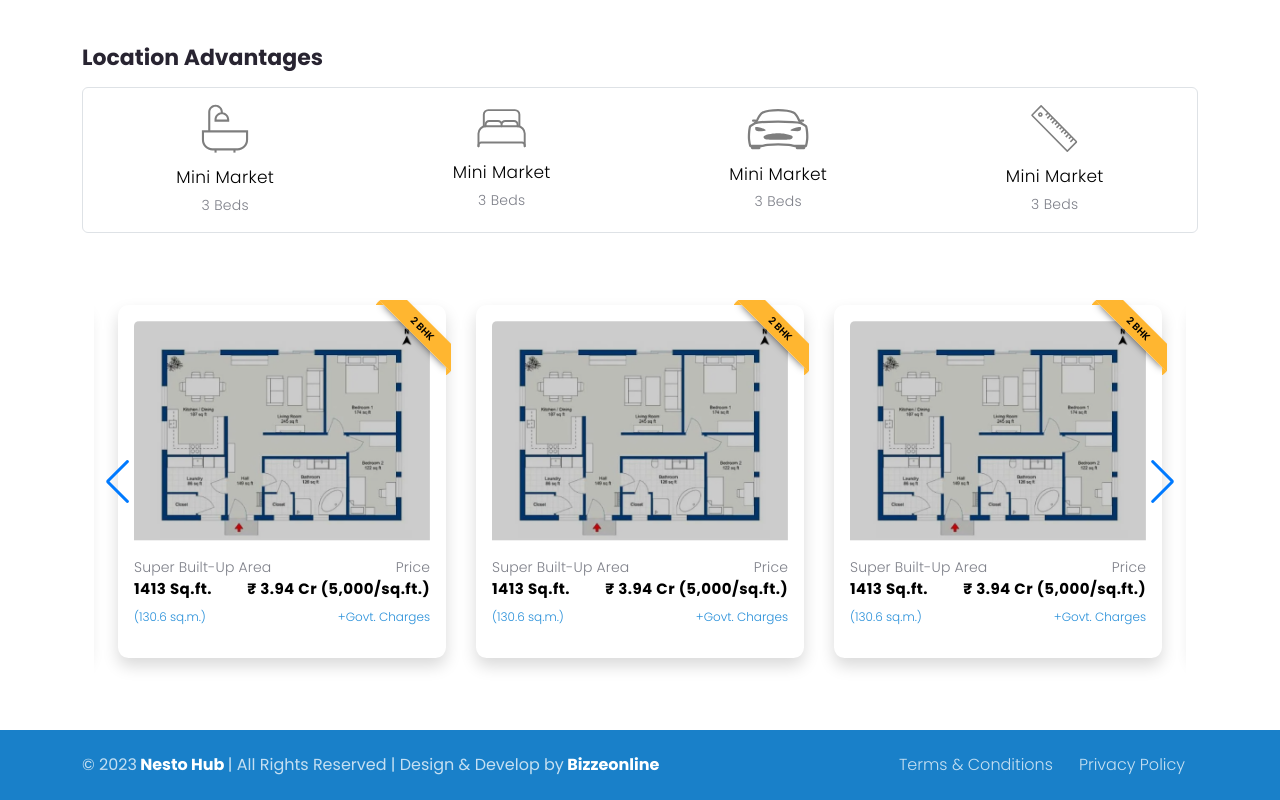
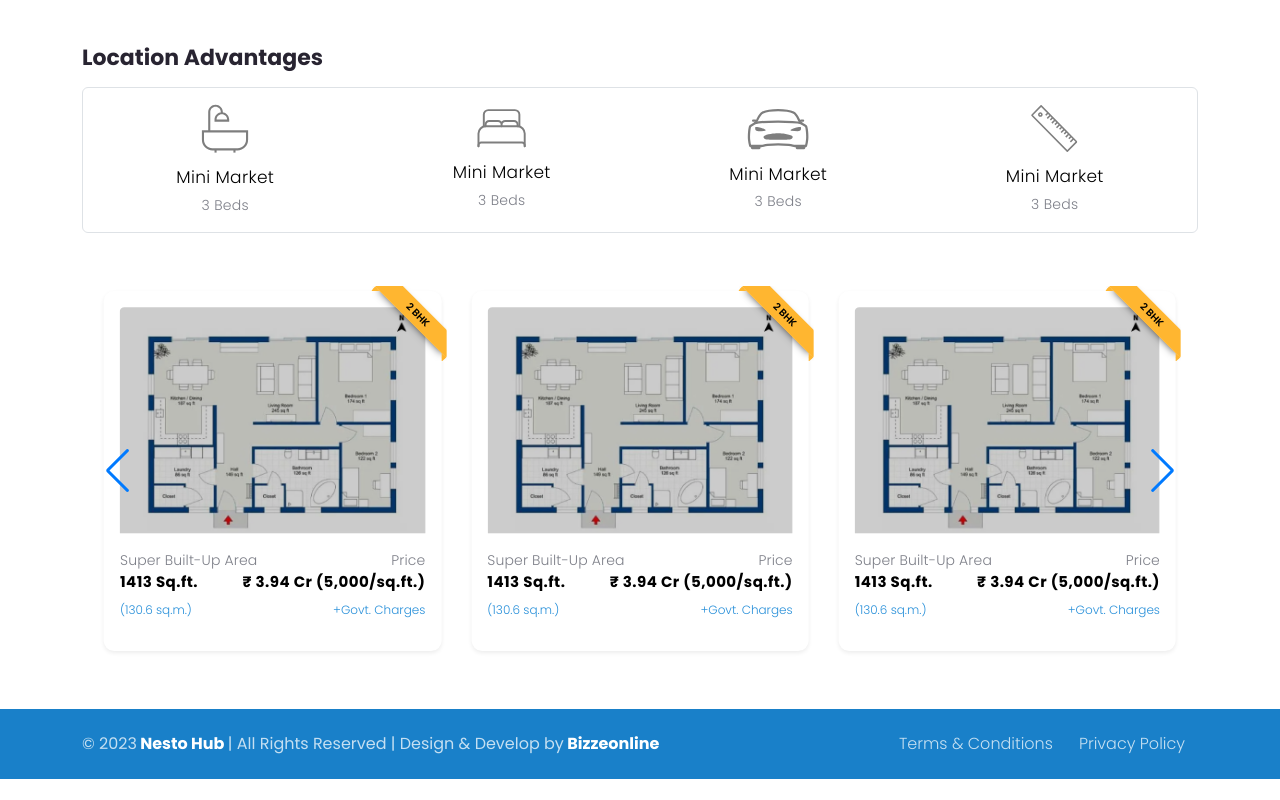
Before and after one commit to Vivekackrolix/Nesto-Frontend, a React (Create React App) app: page /home-dashboard/property-details-info in a window 1280 px wide. Shown: the part 1801-2601 px from the top of the page. After the commit the page ends 2580 px from the top, so only its background shows below. Built offline with nearby package versions, Linux system fonts and the light colour scheme.

Commit message:
added shadow-sm to swiper cards

```diff
--- a/src/dashboard/swiper/SwiperSlider.css
+++ b/src/dashboard/swiper/SwiperSlider.css
@@ -1,3 +1,7 @@
+.swiper {
+  padding: 10px 10px 10px 10px !important;
+}
+
 .ribbon {
   position: absolute;
   right: -5px;
--- a/src/dashboard/swiper/SwiperSlider.js
+++ b/src/dashboard/swiper/SwiperSlider.js
@@ -39,11 +39,11 @@ const Slider = () => {
         navigation
         autoplay={{ delay: 3000 }}
         // autoplay={{ delay: 3000, disableOnInteraction: false }}
-        className="my-5 p-4"
+        className="my-5"
       >
         {items.map(item => (
           <SwiperSlide key={item.id}>
-            <Card className="h-100 border-0 shadow swiper__card p-3">
+            <Card className="h-100 border-0 shadow-sm swiper__card p-3">
               <div class="ribbon">
                 <span>2 BHK</span>
               </div>
```
